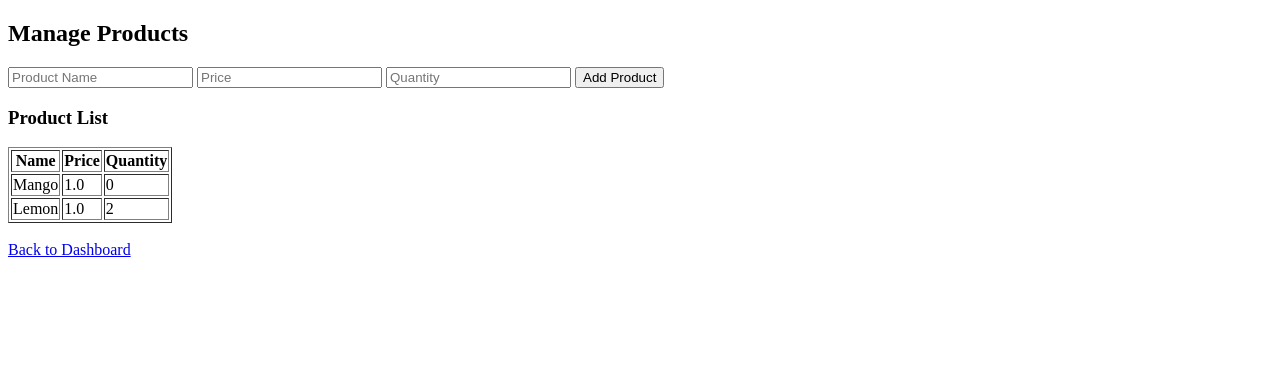
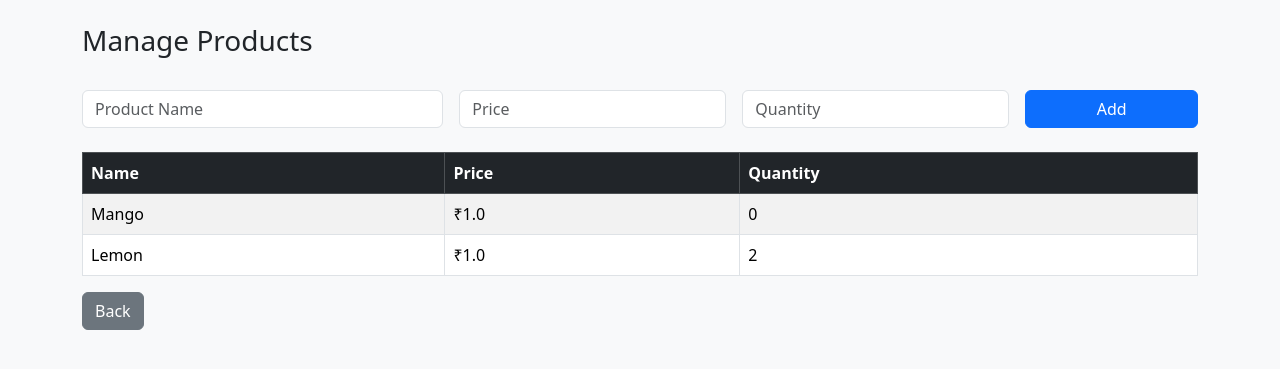
Before and after one commit to Mukesh2731/smart-grocery-system, a Flask app: page /products in a window 1280 px wide. Shown: the top 369 px of the page. Run offline with Flask 3, Linux system fonts and the light colour scheme; data comes from the database, SQL or seed files in the repository.

Commit message:
Update products.html

```diff
--- a/templates/products.html
+++ b/templates/products.html
@@ -2,34 +2,49 @@
 <html>
 <head>
     <title>Products</title>
+    <link href="https://cdn.jsdelivr.net/npm/bootstrap@5.3.2/dist/css/bootstrap.min.css" rel="stylesheet">
 </head>
-<body>
-    <h2>Manage Products</h2>
+<body class="bg-light">
 
-    <form method="post">
-        <input type="text" name="name" placeholder="Product Name" required>
-        <input type="number" name="price" placeholder="Price" required>
-        <input type="number" name="qty" placeholder="Quantity" required>
-        <button type="submit">Add Product</button>
+<div class="container mt-4">
+    <h3>Manage Products</h3>
+
+    <form method="post" class="row g-3 mt-3">
+        <div class="col-md-4">
+            <input class="form-control" name="name" placeholder="Product Name" required>
+        </div>
+        <div class="col-md-3">
+            <input class="form-control" name="price" placeholder="Price" required>
+        </div>
+        <div class="col-md-3">
+            <input class="form-control" name="qty" placeholder="Quantity" required>
+        </div>
+        <div class="col-md-2">
+            <button class="btn btn-primary w-100">Add</button>
+        </div>
     </form>
 
-    <h3>Product List</h3>
-    <table border="1">
+    <table class="table table-striped table-bordered mt-4">
+        <thead class="table-dark">
             <tr>
                 <th>Name</th>
                 <th>Price</th>
                 <th>Quantity</th>
             </tr>
+        </thead>
+        <tbody>
             {% for p in products %}
             <tr>
                 <td>{{ p.name }}</td>
-            <td>{{ p.price }}</td>
+                <td>₹{{ p.price }}</td>
                 <td>{{ p.qty }}</td>
             </tr>
             {% endfor %}
+        </tbody>
     </table>
 
-    <br>
-    <a href="/dashboard">Back to Dashboard</a>
+    <a href="/dashboard" class="btn btn-secondary">Back</a>
+</div>
+
 </body>
 </html>
```
Lines whose indentation alone changed are shown as unchanged.
